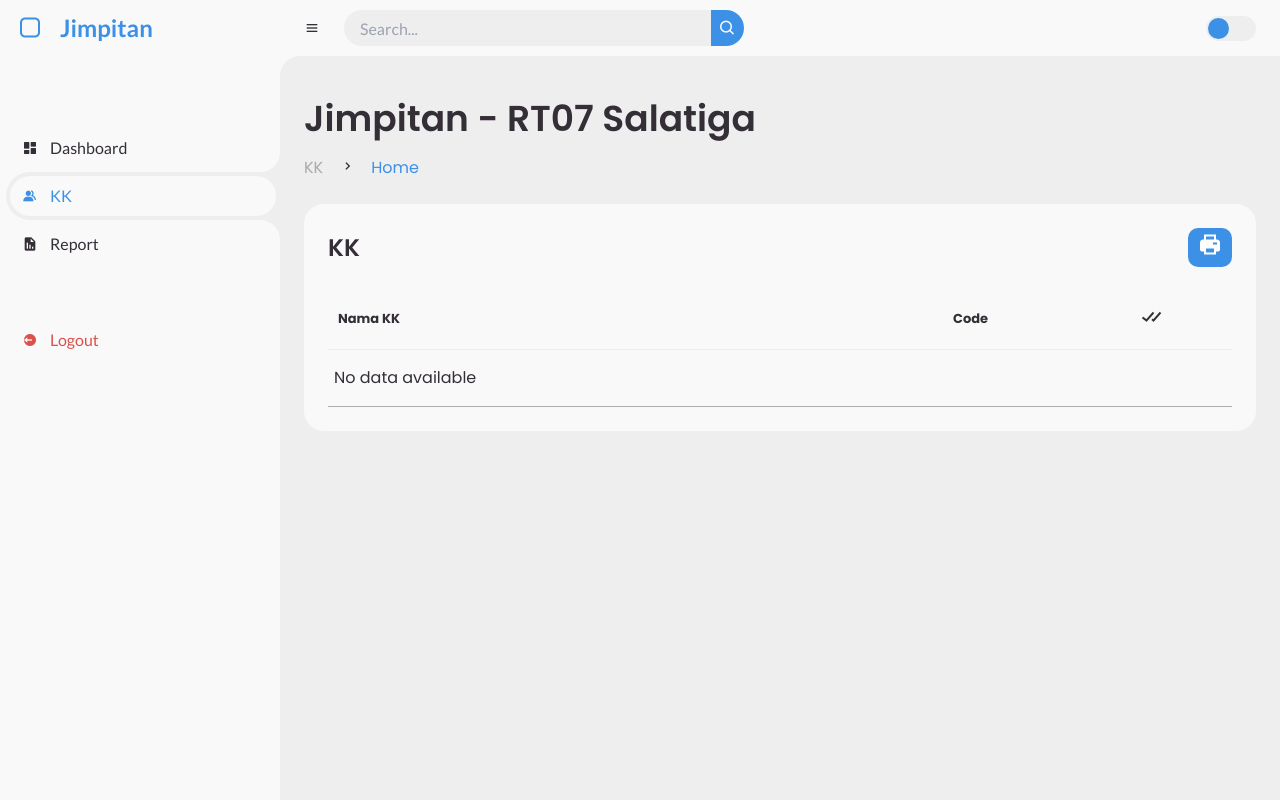
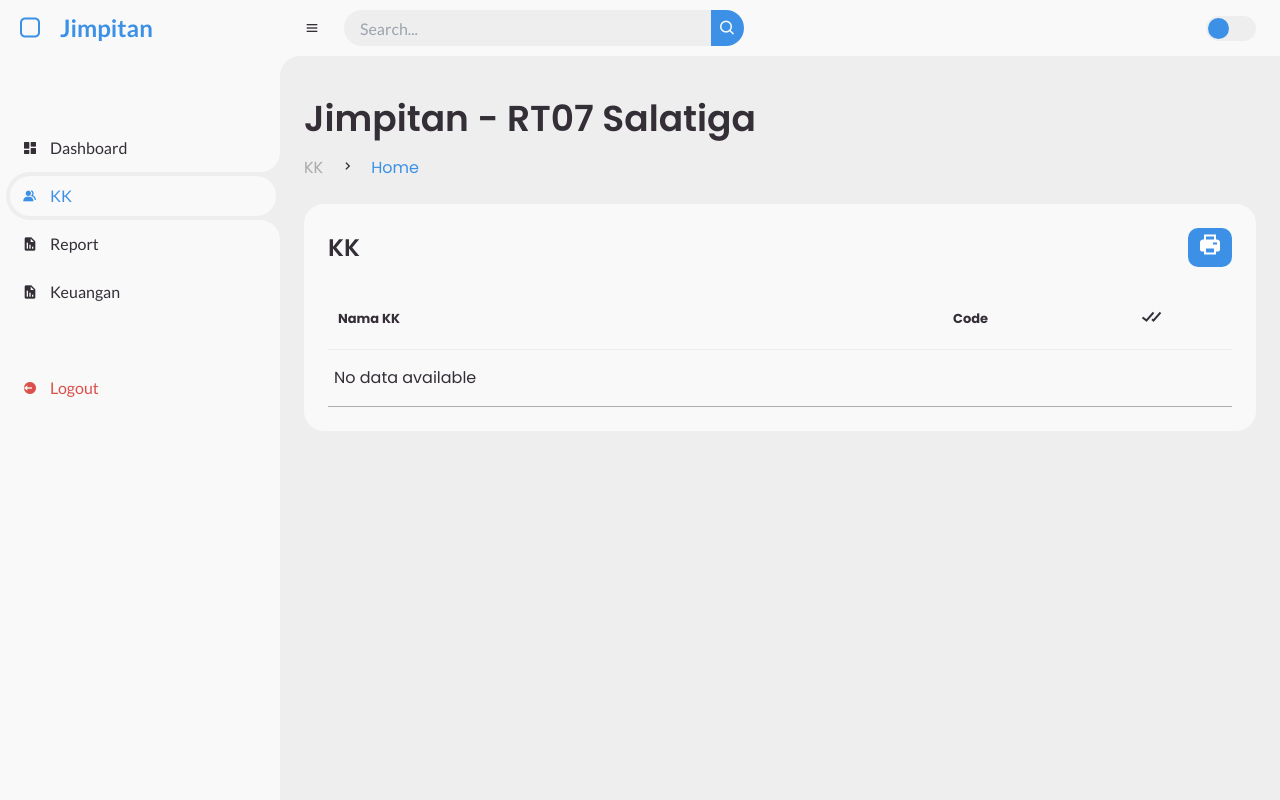
Before and after one commit to agusbudionoprastyo/jimpitan, a PHP site: page /dashboard/kk.php in a window 1280 px wide. Run offline with PHP 8.4, Linux system fonts and the light colour scheme; the visitor is signed in with stand-in values (Sample User, id 1); data that the repository does not hold is empty; some libraries are stand-ins or nearby versions.

Commit message:
Update kk.php

```diff
--- a/dashboard/kk.php
+++ b/dashboard/kk.php
@@ -70,6 +70,12 @@ $data = $stmt->fetchAll(PDO::FETCH_ASSOC);
                 <a href="report.php">
                     <i class='bx bxs-report'></i>
                     <span class="text">Report</span>
+                </a>
+            </li>
+            <li>
+                <a href="keuangan.php">
+                    <i class='bx bxs-report'></i>
+                    <span class="text">Keuangan</span>
                 </a>
             </li>
         </ul>
```
